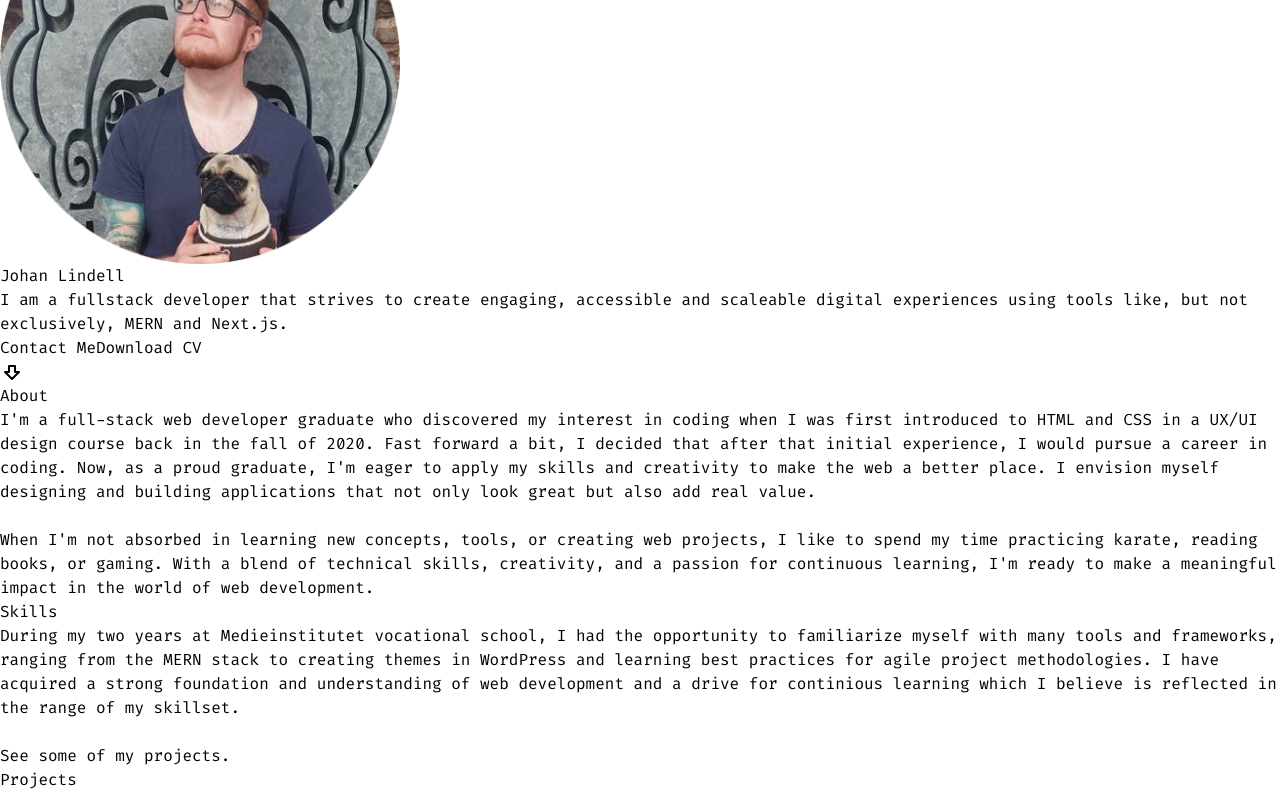
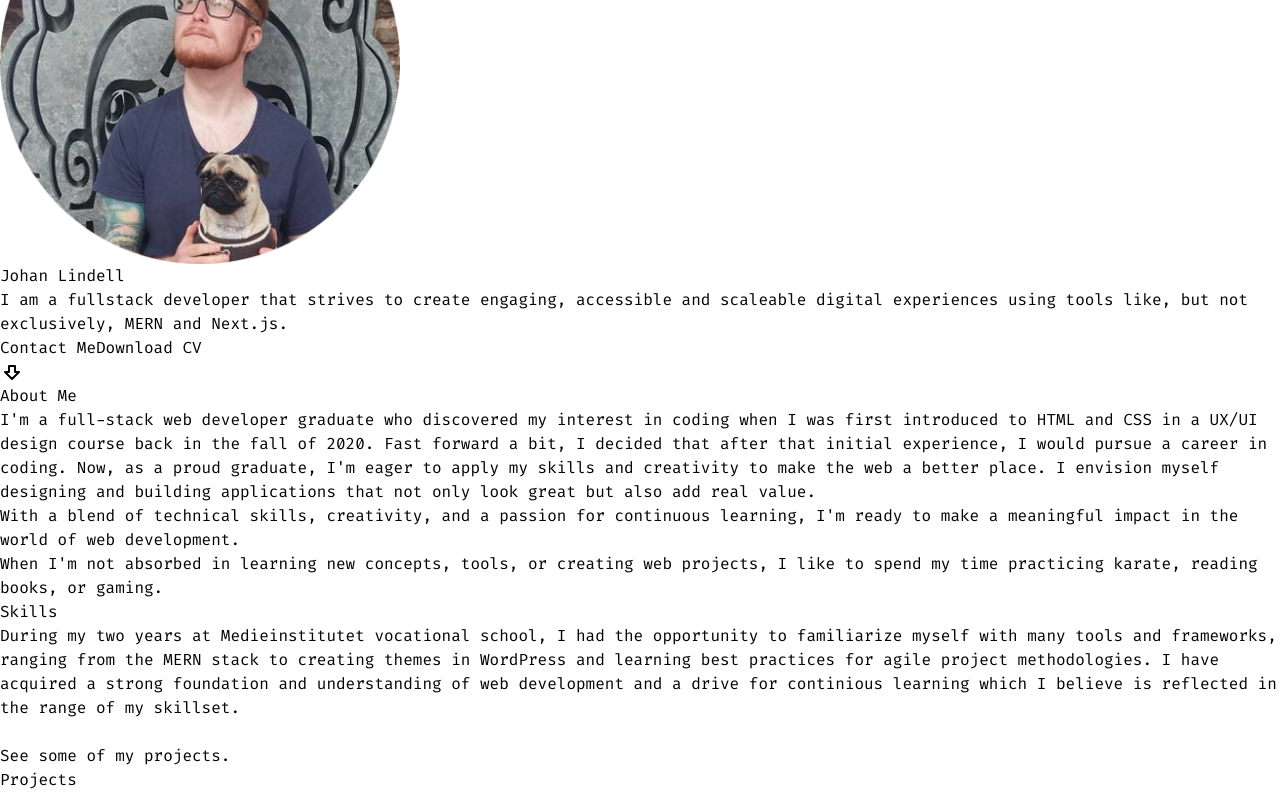
Before and after one commit to Lokacitron123/johans-portfolio-website, a Next.js app: page / in a window 1280 px wide. Shown: the part 362-1158 px from the top of the page. Built offline with nearby package versions, Linux system fonts and the light colour scheme.

Commit message:
Changed about me text

```diff
--- a/src/app/sections/About.tsx
+++ b/src/app/sections/About.tsx
@@ -14,7 +14,7 @@ export default function About() {
         delay: 0.175,
       }}
     >
-      <SectionHeading title='About' />
+      <SectionHeading title='About Me' />
       <p className='mb-3 '>
         I&apos;m a full-stack web developer graduate who discovered my interest
         in coding when I was first introduced to HTML and CSS in a UX/UI design
@@ -24,13 +24,16 @@ export default function About() {
         make the web a better place. I envision myself designing and building
         applications that not only look great but also add real value.
       </p>
-      <br />
+      <p className='mb-3'>
+        With a blend of technical skills, creativity, and a passion for
+        continuous learning, I&apos;m ready to make a meaningful impact in the
+        world of web development.
+      </p>
+
       <p className='mb-3 '>
         When I&apos;m not absorbed in learning new concepts, tools, or creating
         web projects, I like to spend my time practicing karate, reading books,
-        or gaming. With a blend of technical skills, creativity, and a passion
-        for continuous learning, I&apos;m ready to make a meaningful impact in
-        the world of web development.
+        or gaming.
       </p>
     </motion.article>
   );
```
